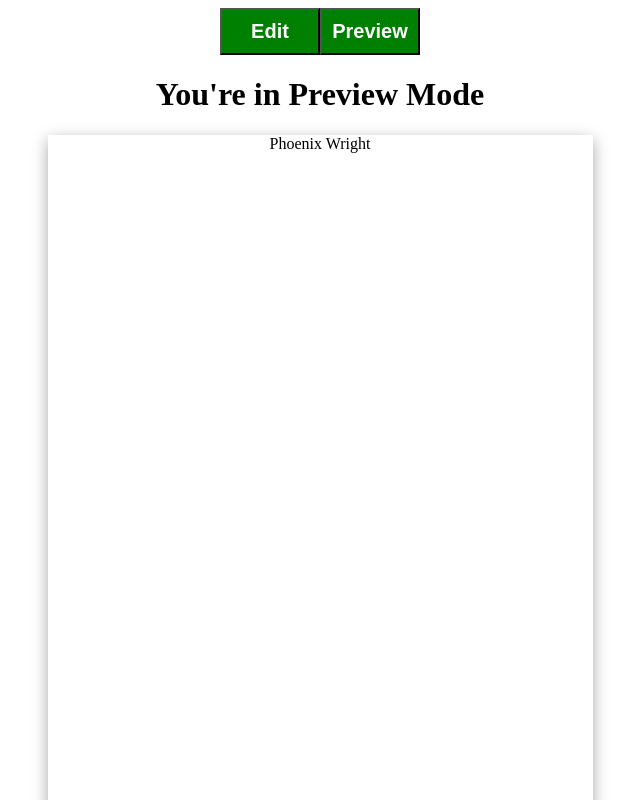
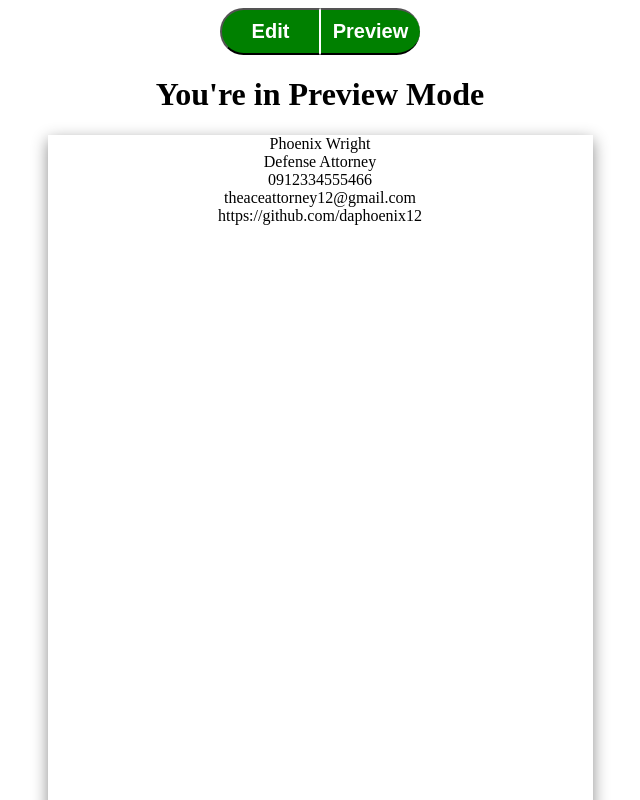
Before and after one commit to bananabread08/cv-app-v2, a React (Create React App) app: page / in a window 1280 px wide. Both pictures are taken after a click on the button "Preview". Shown: the top 800 px of the page, without its empty margins (320-960 px from the left). Built offline with nearby package versions, Linux system fonts and the light colour scheme.

Commit message:
made rounded buttons for ModeButtons

```diff
--- a/src/App.js
+++ b/src/App.js
@@ -12,6 +12,24 @@ const ModeButton = styled.button`
   font-size: 20px;
   font-weight: 700;
   cursor: pointer;
+  border-right: 1px solid white;
+  border-top-left-radius: 50px;
+  border-bottom-left-radius: 50px;
+
+  &:hover {
+    background: white;
+    border: 2px solid green;
+    color: green;
+  }
+`;
+
+const PreviewButton = styled(ModeButton)`
+  border-right: none;
+  border-top-left-radius: 0px;
+  border-bottom-left-radius: 0px;
+  border-left: 1px solid white;
+  border-top-right-radius: 50px;
+  border-bottom-right-radius: 50px;
 `;
 
 const Document = styled.div`
@@ -19,7 +37,7 @@ const Document = styled.div`
   max-width: 545px;
   min-height: 842px;
   background: #fff;
-  box-shadow: rgba(0, 0, 0, 0.35) 0px 5px 15px;
+  box-shadow: rgba(0, 0, 0, 0.45) 0px 5px 15px;
 `;
 
 function App() {
@@ -46,21 +64,14 @@ function App() {
     });
   };
 
-  // const handleSubmit = (e) => {
-  //   setInfos({
-  //     ...infos,
-  //   });
-  //   e.preventDefault();
-  // };
-
   return (
     <div className="App">
       <ModeButton onClick={handleMode} value="edit">
         Edit
       </ModeButton>
-      <ModeButton onClick={handleMode} value="preview">
+      <PreviewButton onClick={handleMode} value="preview">
         Preview
-      </ModeButton>
+      </PreviewButton>
 
       {mode ? (
         <div className="edit">
--- a/src/components/GeneralInfoPreview.js
+++ b/src/components/GeneralInfoPreview.js
@@ -4,6 +4,10 @@ export default function GeneralInfoPreview(props) {
   return (
     <section>
       <div>{props.infos.name}</div>
+      <div>{props.infos.role}</div>
+      <div>{props.infos.contact}</div>
+      <div>{props.infos.email}</div>
+      <div>{props.infos.site}</div>
     </section>
   );
 }
```
